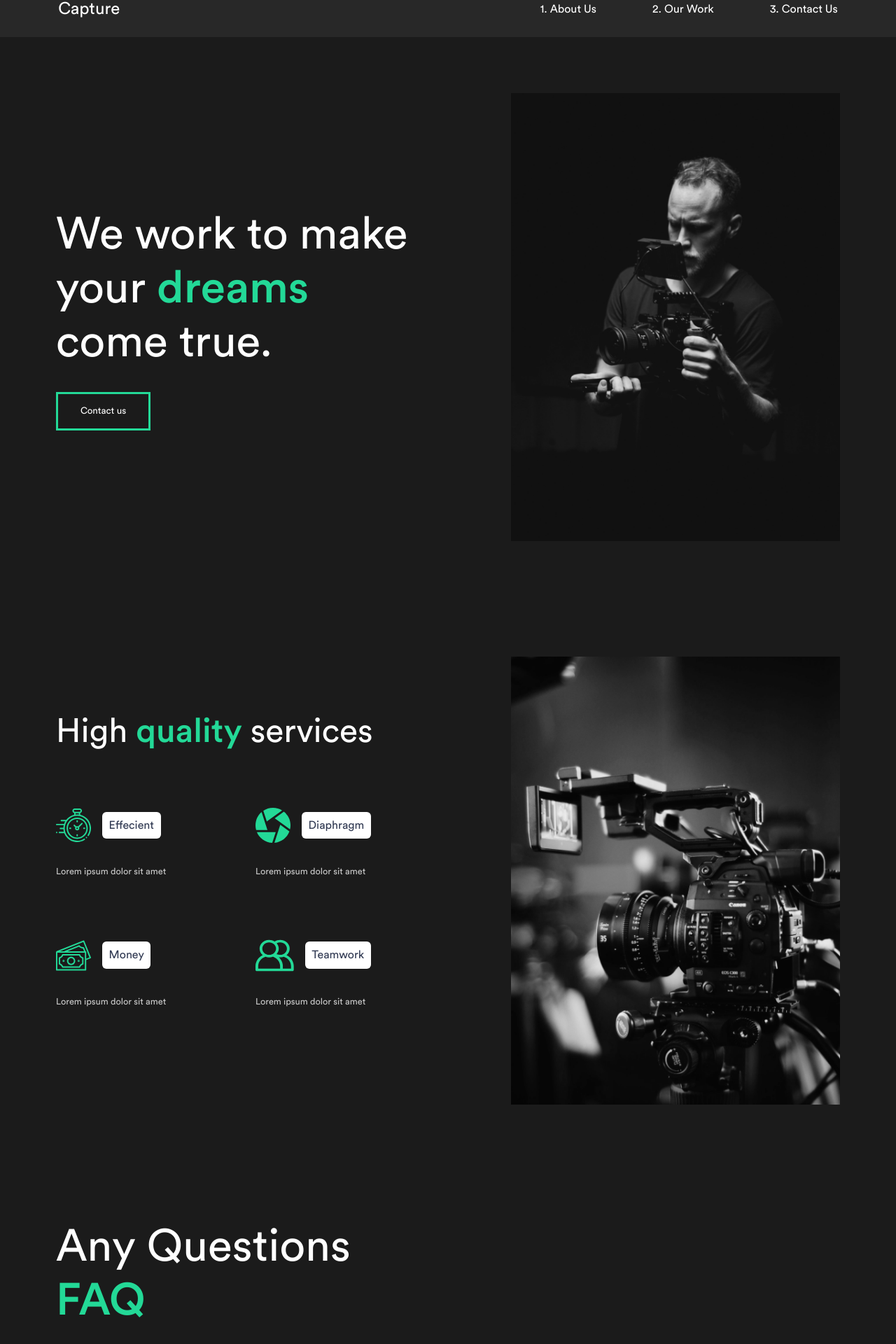
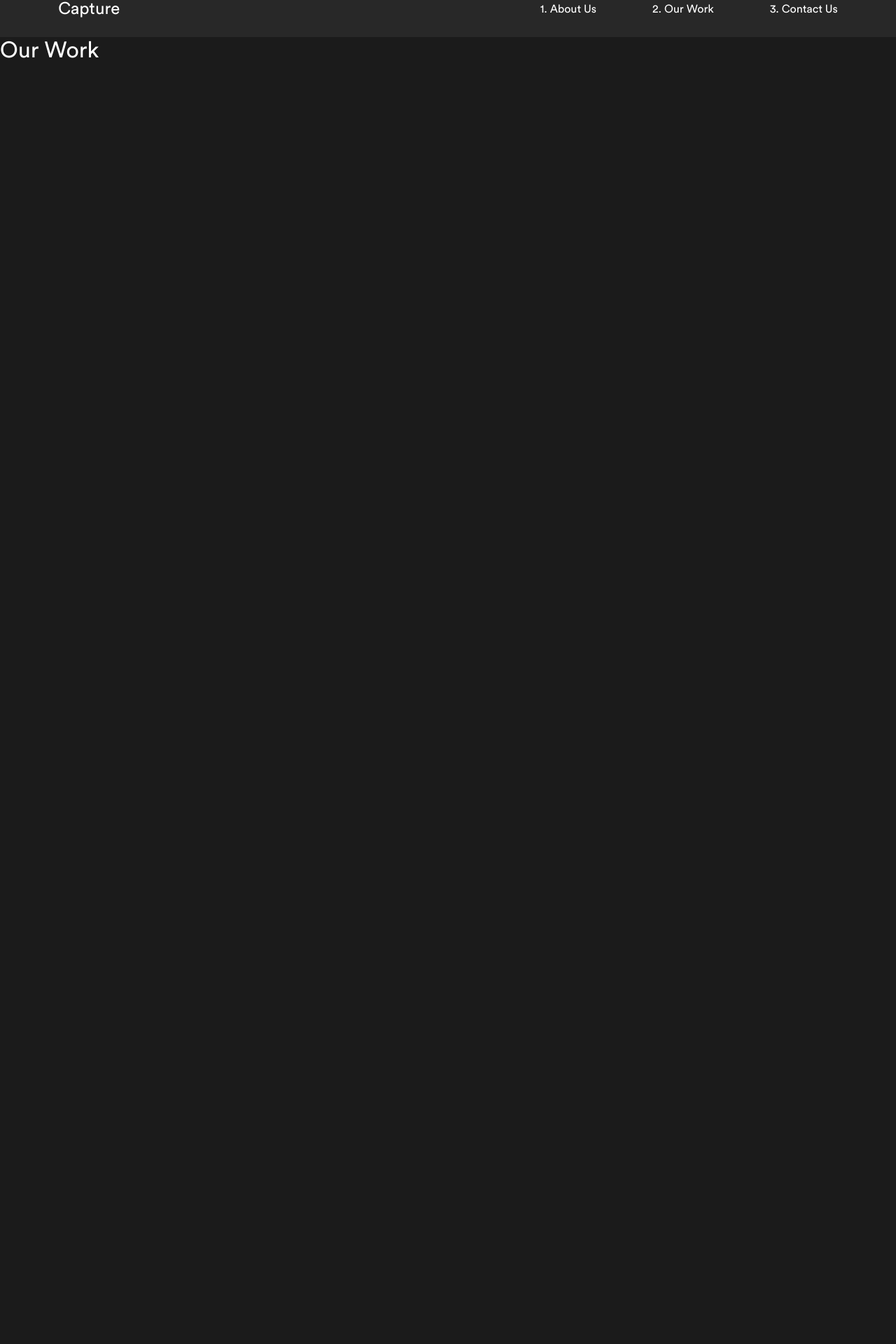
Before and after one commit to dhanush72/framer-portfolio, a React (Create React App) app: page /work in a window 1280 px wide. Shown: the part 27-1947 px from the top of the page at 70% size. After the commit the page ends 800 px from the top, so only its background shows below. Built offline with nearby package versions, Linux system fonts and the light colour scheme.

Commit message:
added router

```diff
--- a/src/App.js
+++ b/src/App.js
@@ -1,17 +1,27 @@
-import AboutPage from "./pages/AboutPage";
-import ServcesPage from "./pages/ServicesPage";
-import FaqPage from "./pages/FaqPage";
+import AboutUs from "./pages/AboutUs";
+import OurWork from "./pages/OurWork";
+import ContactUs from "./pages/ContactUs";
 import GlobalStyle from "./components/GlobalStyle";
 import Nav from "./components/Nav";
+import { Switch, Route } from "react-router-dom";
 
 function App() {
   return (
     <>
       <GlobalStyle />
       <Nav />
-      <AboutPage />
-      <ServcesPage />
-      <FaqPage />
+
+      <Switch>
+        <Route exact path="/">
+          <AboutUs />
+        </Route>
+        <Route path="/work">
+          <OurWork />
+        </Route>
+        <Route path="/contact">
+          <ContactUs />
+        </Route>
+      </Switch>
     </>
   );
 }
--- a/src/components/Nav.js
+++ b/src/components/Nav.js
@@ -1,23 +1,24 @@
 import React from "react";
 import styled from "styled-components";
+import { Link } from "react-router-dom";
 
 const Nav = () => {
   return (
     <Navs>
       <h1>
-        <a href="/">Capture</a>
+        <Link to="/">Capture</Link>
       </h1>
       <ul>
         <li>
-          <a href="/">1. About Us</a>
+          <Link to="/">1. About Us</Link>
         </li>
 
         <li>
-          <a href="/">2. Our Work</a>
+          <Link to="/work">2. Our Work</Link>
         </li>
 
         <li>
-          <a href="/">3. Contact Us</a>
+          <Link to="/contact">3. Contact Us</Link>
         </li>
       </ul>
     </Navs>
--- a/src/index.js
+++ b/src/index.js
@@ -3,10 +3,13 @@
 import "./assets/styles/root.css";
 import App from "./App";
 import reportWebVitals from "./reportWebVitals";
+import { BrowserRouter } from "react-router-dom";
 
 ReactDOM.render(
   <React.StrictMode>
-    <App />
+    <BrowserRouter>
+      <App />
+    </BrowserRouter>
   </React.StrictMode>,
   document.getElementById("root")
 );
--- a/src/pages/AboutPage.js
+++ /dev/null
@@ -1,12 +0,0 @@
-import React from "react";
-import About from "../components/About";
-
-const AboutPage = () => {
-  return (
-    <>
-      <About />
-    </>
-  );
-};
-
-export default AboutPage;
--- /dev/null
+++ b/src/pages/AboutUs.js
@@ -0,0 +1,16 @@
+import React from "react";
+import About from "../components/About";
+import Services from "../components/Services";
+import Faq from "../components/Faq";
+
+const AboutUs = () => {
+  return (
+    <>
+      <About />
+      <Services />
+      <Faq />
+    </>
+  );
+};
+
+export default AboutUs;
--- /dev/null
+++ b/src/pages/ContactUs.js
@@ -0,0 +1,11 @@
+import React from "react";
+
+const ContactUs = () => {
+  return (
+    <div>
+      <h1>Contact Us</h1>
+    </div>
+  );
+};
+
+export default ContactUs;
--- a/src/pages/FaqPage.js
+++ /dev/null
@@ -1,12 +0,0 @@
-import React from "react";
-import Faq from "../components/Faq";
-
-const FaqPage = () => {
-  return (
-    <div>
-      <Faq />
-    </div>
-  );
-};
-
-export default FaqPage;
--- /dev/null
+++ b/src/pages/OurWork.js
@@ -0,0 +1,11 @@
+import React from "react";
+
+const OurWork = () => {
+  return (
+    <div>
+      <h1>Our Work</h1>
+    </div>
+  );
+};
+
+export default OurWork;
--- a/src/pages/ServicesPage.js
+++ /dev/null
@@ -1,12 +0,0 @@
-import React from "react";
-import Services from "../components/Services";
-
-const ServicesPage = () => {
-  return (
-    <>
-      <Services />
-    </>
-  );
-};
-
-export default ServicesPage;
```
Also changed, not shown: 1 other file (tests, documents, lock files or other folders).
